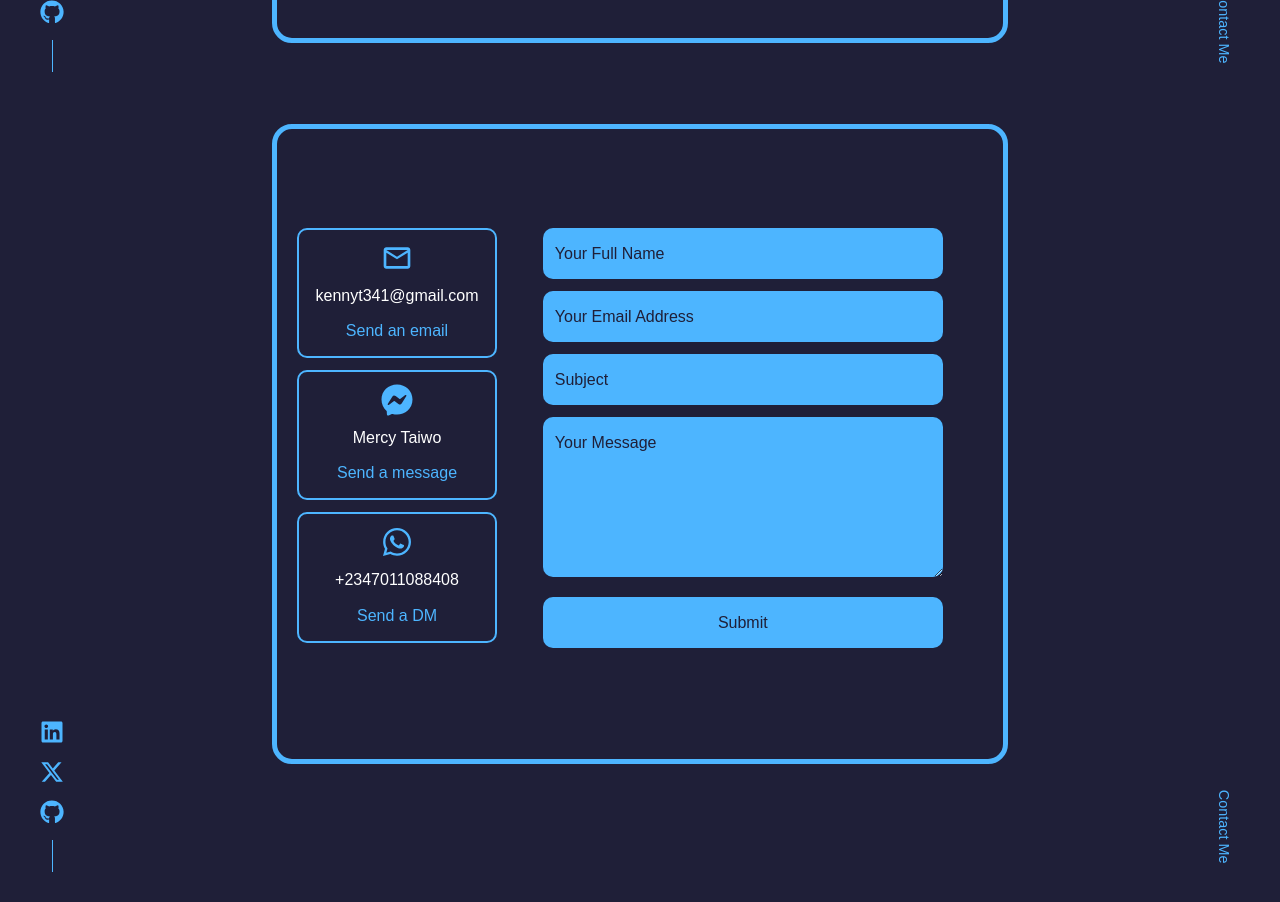
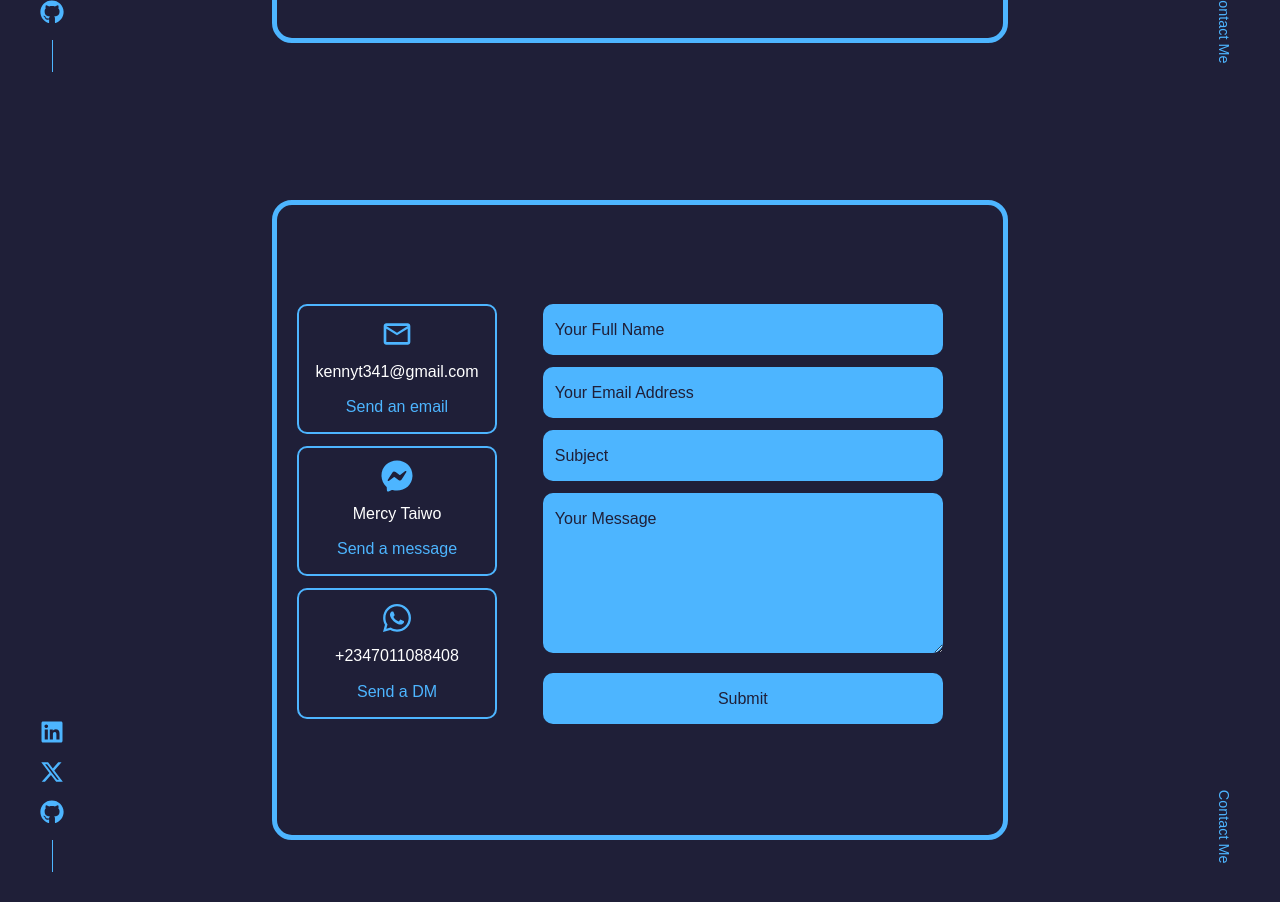
Before and after one commit to Kennyt3/React-portfolio, a Next.js app: page / in a window 1280 px wide. Shown: the part 3080-3982 px from the top of the page. Built offline with nearby package versions, Linux system fonts and the light colour scheme.

Commit message:
adjusting

```diff
--- a/components/contact.js
+++ b/components/contact.js
@@ -40,7 +40,7 @@ const Contact = (page) => {
     <>
       <section id='contact' className='contact'>
         <div className='mx-auto md:mt-0 h-full xl:relative'>
-          <div className='doro cne flex flex-col gap-5 pt-1 h-full'>
+          <div className='doro cne  md:grid md:pt-0 flex flex-col gap-5 pt-1 h-full'>
             {/* <h3 className='text-center text-[#4db5ff]'>
               Contact Me
             </h3> */}
```
